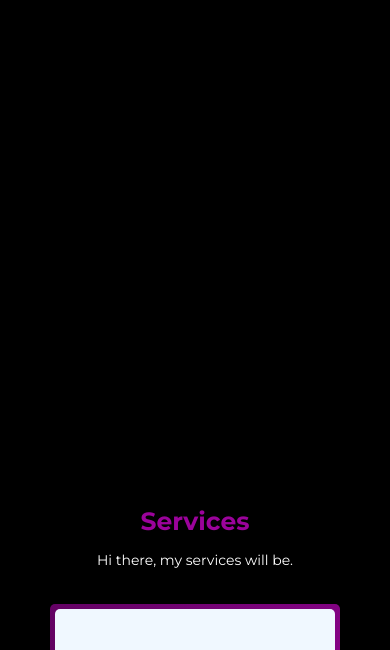
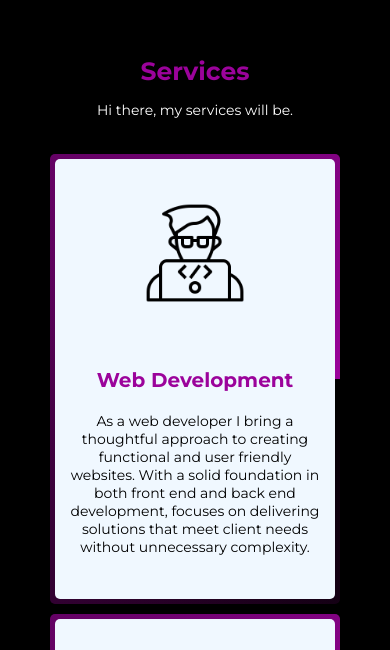
Before and after one commit to Guiwanon/Portfolio, a plain HTML site: page index.html in a window 390 px wide. Shown: the part 2152-2802 px from the top of the page. Drawn offline with Linux system fonts and the light colour scheme.

Commit message:
Update home.css

```diff
--- a/home.css
+++ b/home.css
@@ -502,7 +502,7 @@ section {
         flex-direction: column;
     }
     #services{
-        margin-top:1900px;
+        margin-top:1000px;
         width: 100%;
         height: 100%;
         padding-top: 400px;
```
